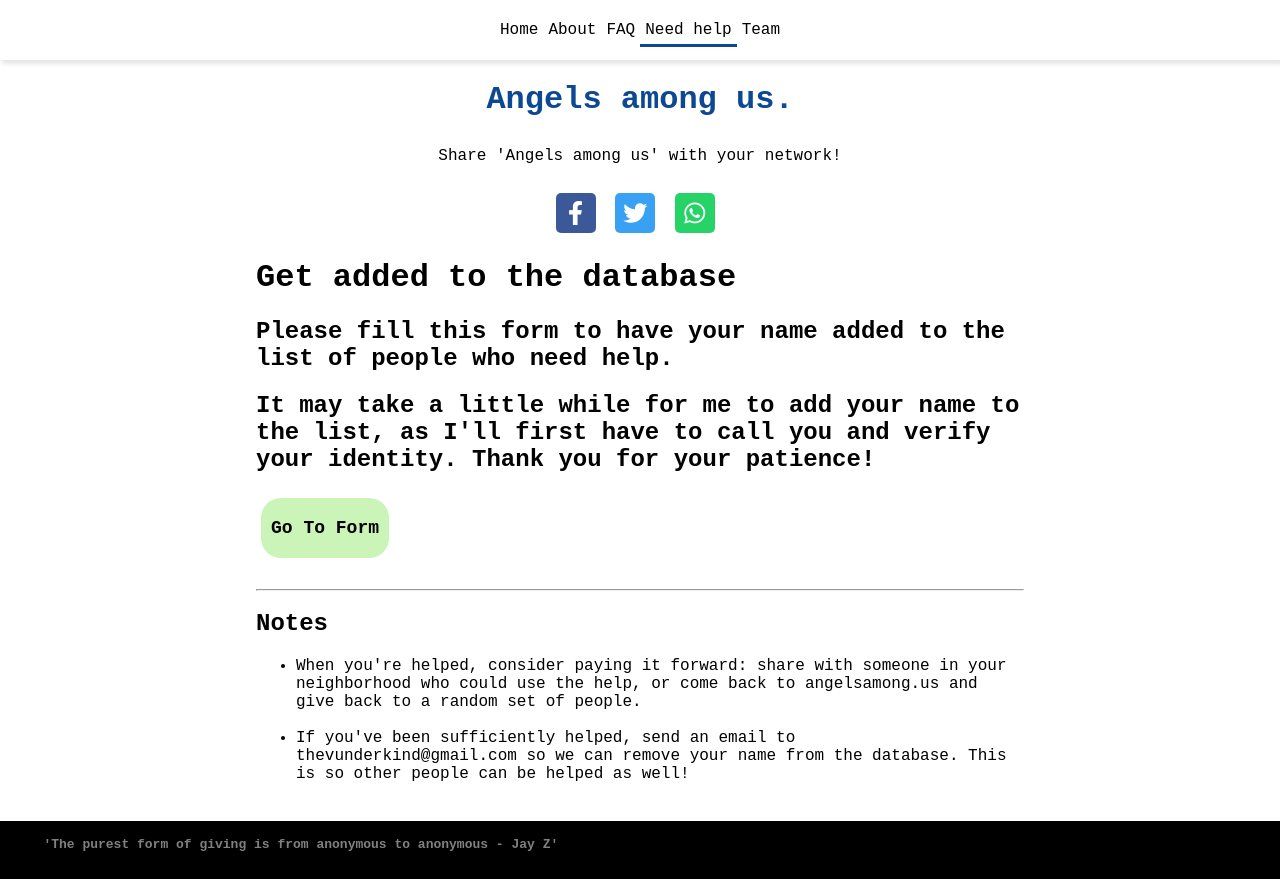
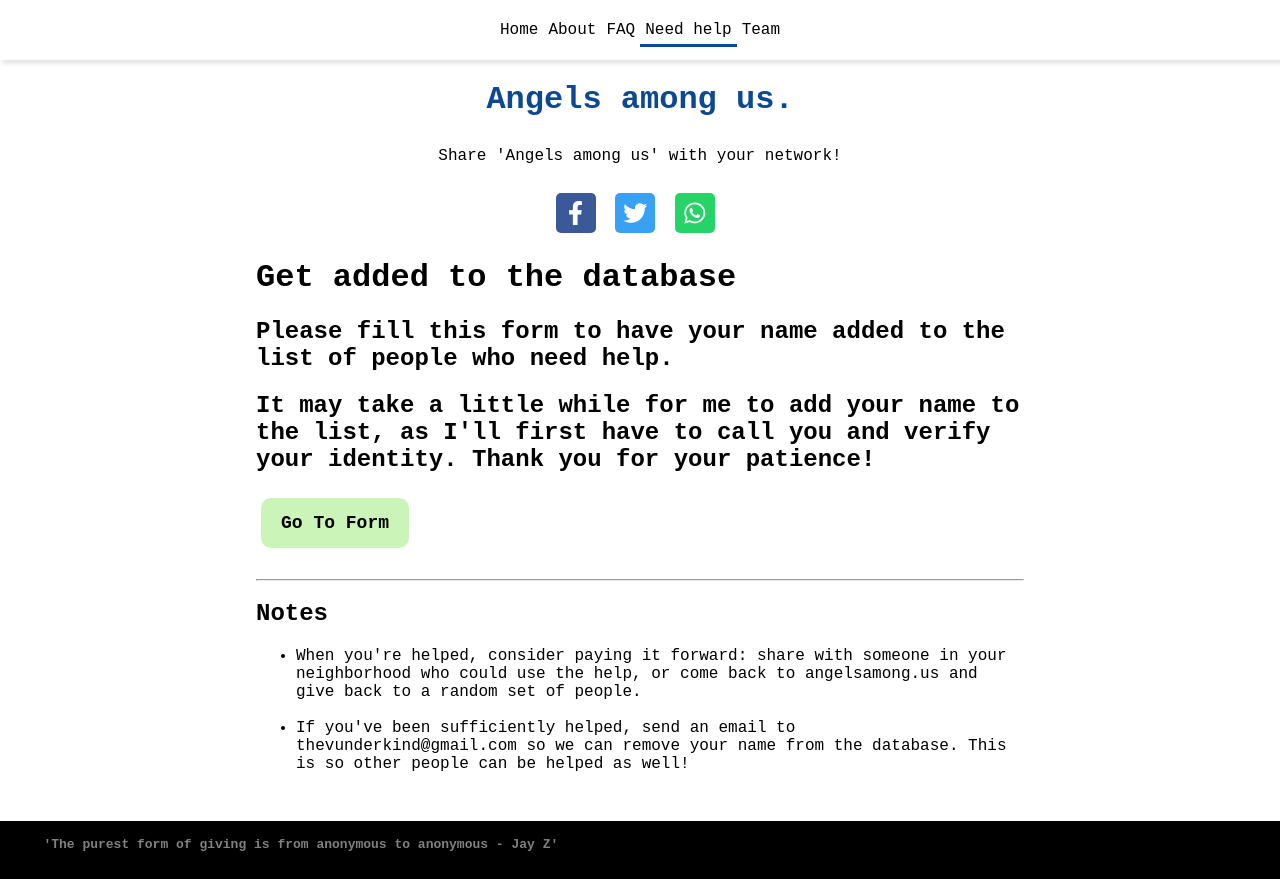
Before and after one commit to vunderkind/good-faith, a React (Create React App) app: page /needhelp in a window 1280 px wide. Built offline with nearby package versions, Linux system fonts and the light colour scheme; a web font is replaced by a local one.

Commit message:
resize button
buttons area little too big.

```diff
--- a/src/components/utilities/Button/Button.css
+++ b/src/components/utilities/Button/Button.css
@@ -1,6 +1,6 @@
 .btn {
-    padding: 20px 10px;
-    border-radius: 20px;
+    padding: 15px 20px;
+    border-radius: 10px;
     border: none;
     font-family: var(--primary-font);
     font-weight: bold;
```
